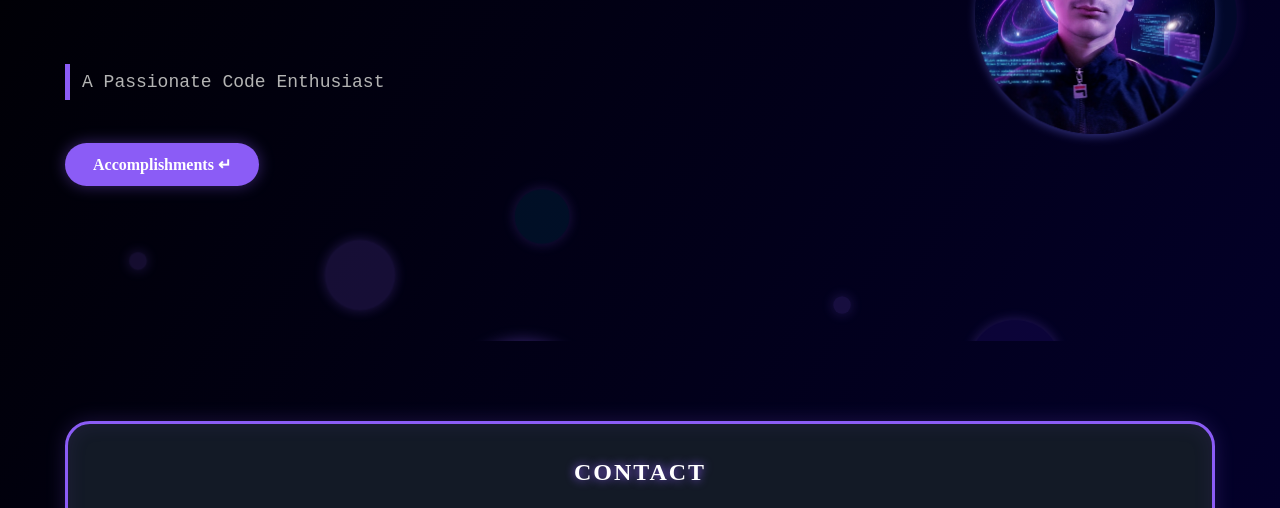
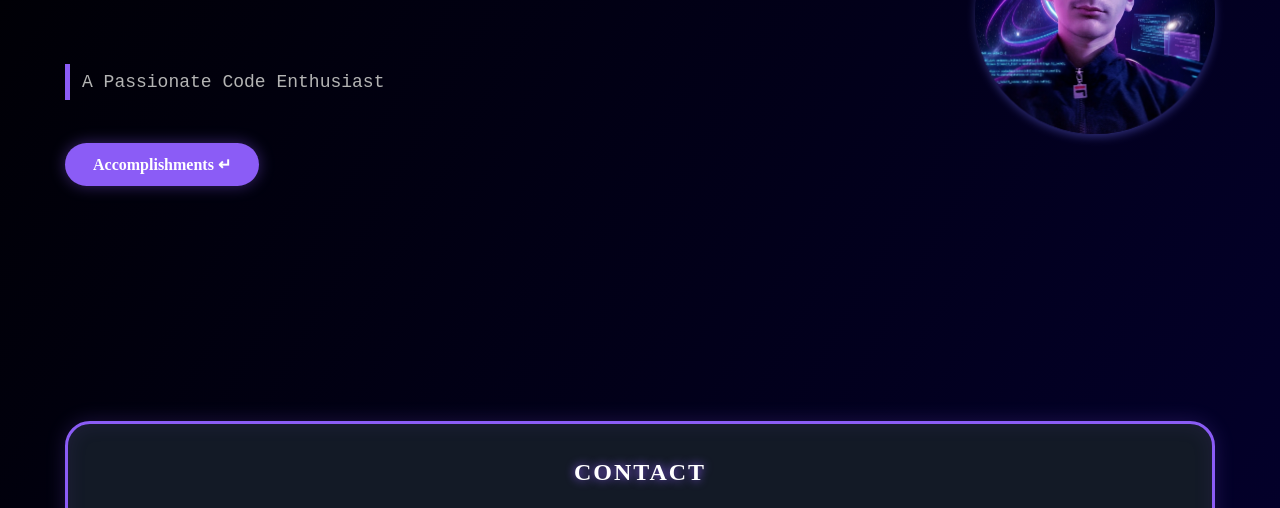
Before and after one commit to abdalmajiidzmmo414-lab/ZMMOfolio, a plain HTML site: page index.html in a window 1280 px wide. Shown: the part 459-967 px from the top of the page. Drawn offline with Linux system fonts and the light colour scheme.

Commit message:
Update index.html

```diff
--- a/index.html
+++ b/index.html
@@ -1,11 +1,5 @@
 <!DOCTYPE html>
 <head>
-
-    <meta charset="UTF-8">
-    <title>ZMMOfolio</title>
-    <link rel="icon" type="image/png" href="logo.png">
-  </head>
-
     <meta charset="UTF-8">
     <meta name="viewport" content="width=device-width, initial-scale=1.0">
     <title>Zmmofolio | Abdalmajiid Zmmo - Portfolio</title>
@@ -16,19 +10,6 @@
 
 
 <body>
-
-    <ul class="circles">
-        <li></li>
-        <li></li>
-        <li></li>
-        <li></li>
-        <li></li>
-        <li></li>
-        <li></li>
-        <li></li>
-        <li></li>
-        <li></li>
-    </ul>
 
     <header class="main-header">
         <div class="logo">ZMMO</div>
```
